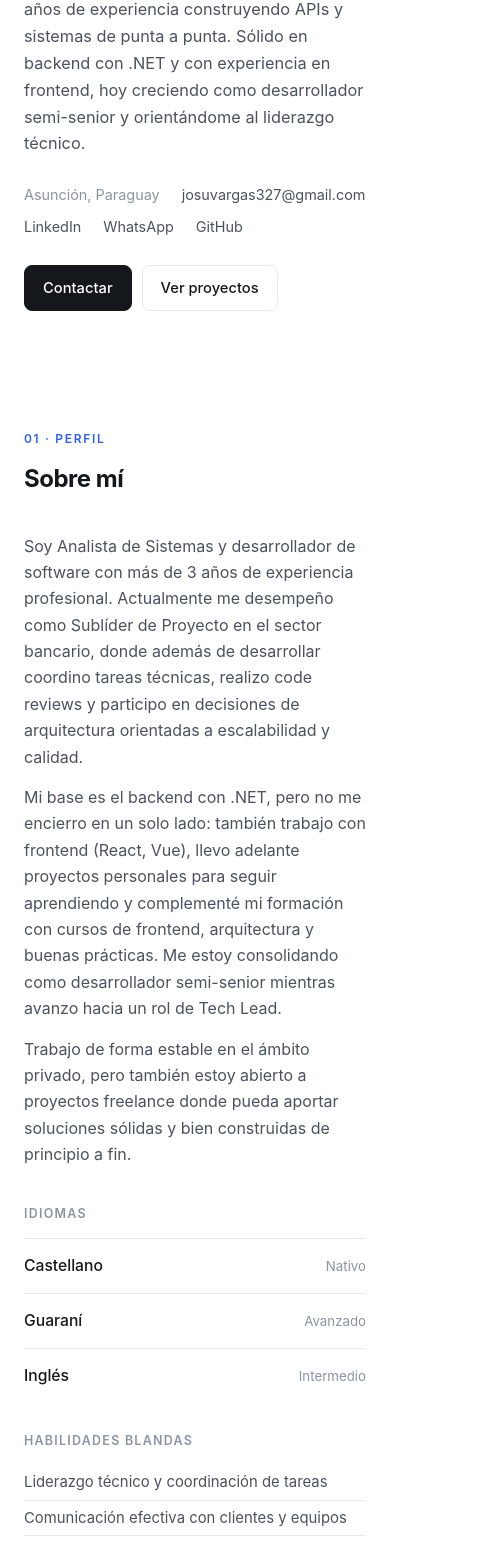
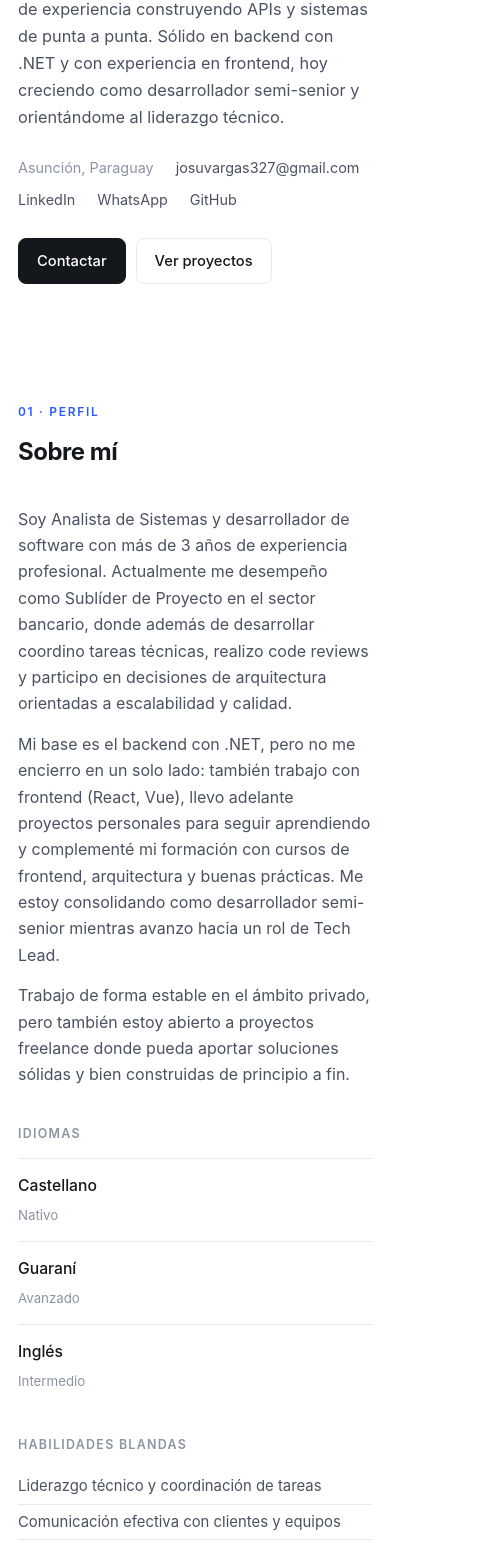
Before and after one commit to Josuever327/portfolio, a React (Vite) app: page / in a window 390 px wide. Shown: the part 431-1974 px from the top of the page, 495 px wide, since content can reach past the window. Built offline with nearby package versions, Linux system fonts and the light colour scheme.

Commit message:
Fix: eliminar desbordamiento horizontal en mobile

```diff
--- a/src/App.css
+++ b/src/App.css
@@ -78,6 +78,13 @@
 .list-link { font-size: 0.83rem; color: var(--text-soft); white-space: nowrap; transition: color 0.18s; }
 .list-link:hover { color: var(--accent); }
 
+/* En pantallas chicas, la fila se apila: título arriba, fecha/enlace abajo */
+@media (max-width: 560px) {
+  .list-row { flex-direction: column; gap: 6px; }
+  .list-right { width: 100%; justify-content: space-between; }
+  .list-meta { text-align: left; }
+}
+
 .two-col { display: grid; grid-template-columns: 1fr 1fr; gap: 40px; }
 @media (max-width: 720px) { .two-col { grid-template-columns: 1fr; gap: 28px; } }
 .mini-title { font-size: 0.78rem; font-weight: 600; letter-spacing: 0.1em; text-transform: uppercase; color: var(--text-dim); margin-bottom: 14px; }
--- a/src/index.css
+++ b/src/index.css
@@ -27,9 +27,9 @@
   --accent-soft: #1a2030;
 }
 
-* { box-sizing: border-box; margin: 0; padding: 0; }
+* { box-sizing: border-box; margin: 0; padding: 0; min-width: 0; }
 
-html { scroll-behavior: smooth; }
+html { scroll-behavior: smooth; overflow-x: clip; }
 
 body {
   font-family: var(--sans);
@@ -37,6 +37,10 @@ body {
   color: var(--text);
   line-height: 1.65;
   font-size: 16px;
+  width: 100%;
+  max-width: 100%;
+  overflow-x: clip;
+  overflow-wrap: break-word;
   transition: background 0.25s ease, color 0.25s ease;
   -webkit-font-smoothing: antialiased;
   text-rendering: optimizeLegibility;
@@ -46,6 +50,7 @@ a { color: inherit; text-decoration: none; }
 ::selection { background: var(--accent-soft); }
 
 .container { width: 100%; max-width: var(--maxw); margin: 0 auto; padding: 0 24px; }
+@media (max-width: 480px) { .container { padding: 0 18px; } }
 
 .section { padding: 72px 0; border-top: 1px solid var(--border); }
 .section:first-of-type { border-top: none; }
@@ -57,7 +62,7 @@ a { color: inherit; text-decoration: none; }
   color: var(--accent); margin-bottom: 10px;
 }
 .section-title { font-size: 1.5rem; font-weight: 700; letter-spacing: -0.02em; }
-.section-title-row { display: flex; align-items: baseline; justify-content: space-between; gap: 16px; }
+.section-title-row { display: flex; align-items: baseline; justify-content: space-between; gap: 12px 16px; flex-wrap: wrap; }
 .head-link { font-size: 0.85rem; color: var(--text-soft); white-space: nowrap; transition: color 0.18s; }
 .head-link:hover { color: var(--accent); }
 
```
